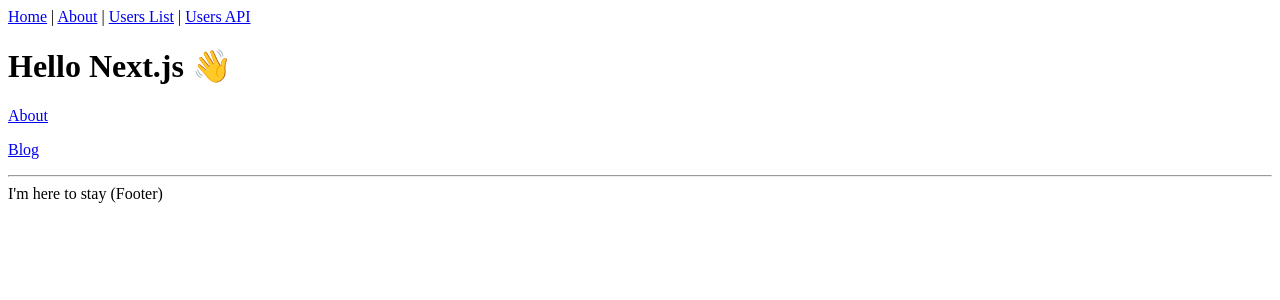
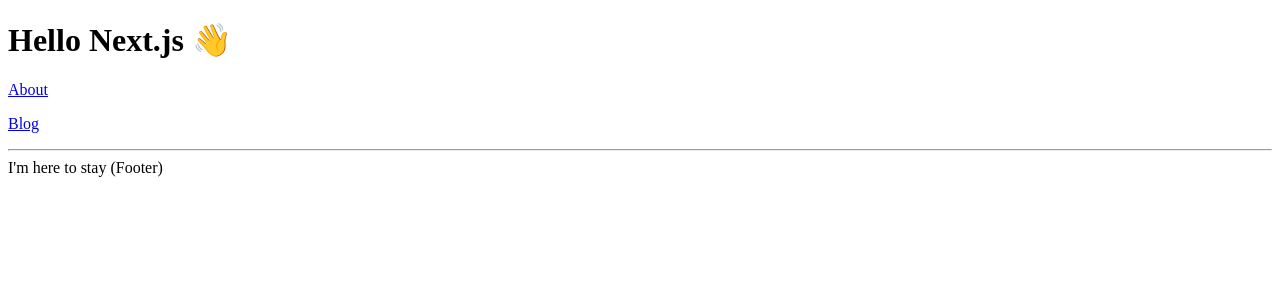
Before and after one commit to torihon62/portfolio-and-blog, a Next.js app: page / in a window 1280 px wide. Shown: the top 300 px of the page. Built offline with nearby package versions, Linux system fonts and the light colour scheme.

Commit message:
change header

```diff
--- a/components/Layout.tsx
+++ b/components/Layout.tsx
@@ -15,20 +15,6 @@
       <meta name="viewport" content="initial-scale=1.0, width=device-width" />
     </Head>
     <header>
-      <nav>
-        <Link href="/">
-          <a>Home</a>
-        </Link>{' '}
-        |{' '}
-        <Link href="/about">
-          <a>About</a>
-        </Link>{' '}
-        |{' '}
-        <Link href="/users">
-          <a>Users List</a>
-        </Link>{' '}
-        | <a href="/api/users">Users API</a>
-      </nav>
     </header>
     {children}
     <footer>
```
